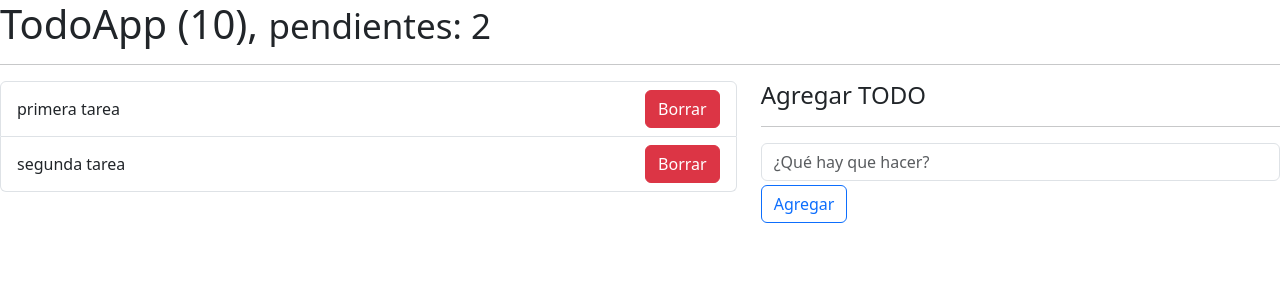
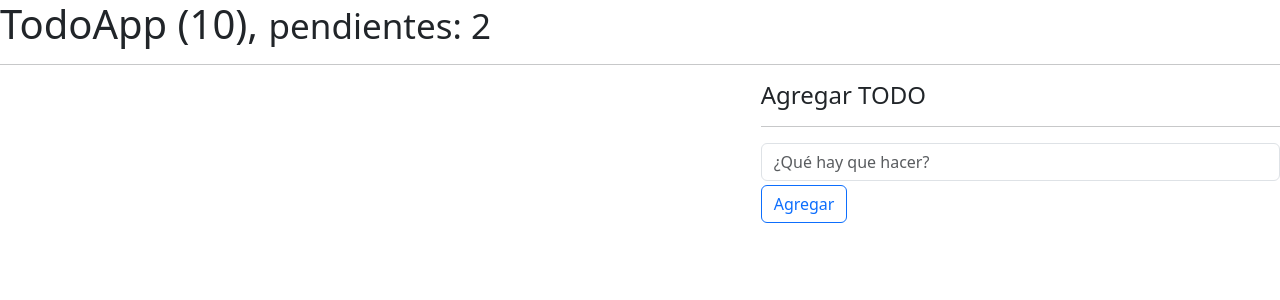
Before and after one commit to Javiergda/useReduceTODO, a React (Vite) app: page / in a window 1280 px wide. Shown: the top 300 px of the page. Built offline with nearby package versions, Linux system fonts and the light colour scheme.

Commit message:
guardamos y leemos del localstorage

```diff
--- a/src/TodoApp.jsx
+++ b/src/TodoApp.jsx
@@ -1,31 +1,33 @@
-import { useReducer } from "react"
+import { useEffect, useReducer } from "react"
 import { todoReducer } from "./todoReducer";
 import { TodoList } from "./TodoList";
 import { TodoAdd } from "./TodoAdd";
 
 
 const inialState = [
-    {
-        id: new Date().getTime(),
-        description: 'primera tarea',
-        done: false,
-    },
-    {
-        id: new Date().getTime() * 3,
-        description: 'segunda tarea',
-        done: false,
-    },
+    // {
+    //     id: new Date().getTime(),
+    //     description: 'primera tarea',
+    //     done: false,
+    // },
+
 ];
+
+const init = () => {
+    return JSON.parse(localStorage.getItem('todos')) || []; // si es nulo devolvemos arreglo vacio
+}
 
 export const TodoApp = () => {
 
-    const [todos, dispatch] = useReducer(todoReducer, inialState);
+    const [todos, dispatch] = useReducer(todoReducer, inialState, init);
 
-    console.log(todos);
+
+    useEffect(() => {
+        localStorage.setItem('todos', JSON.stringify(todos));
+    }, [todos]) // Guardamos en local storage cada vez que hay un cambio en los todos
+
 
     const handleNewTodo = (todo) => {
-        console.log(todo);
-
         const action = {
             type: '[TODO] Add Todo',
             payload: todo,
```
